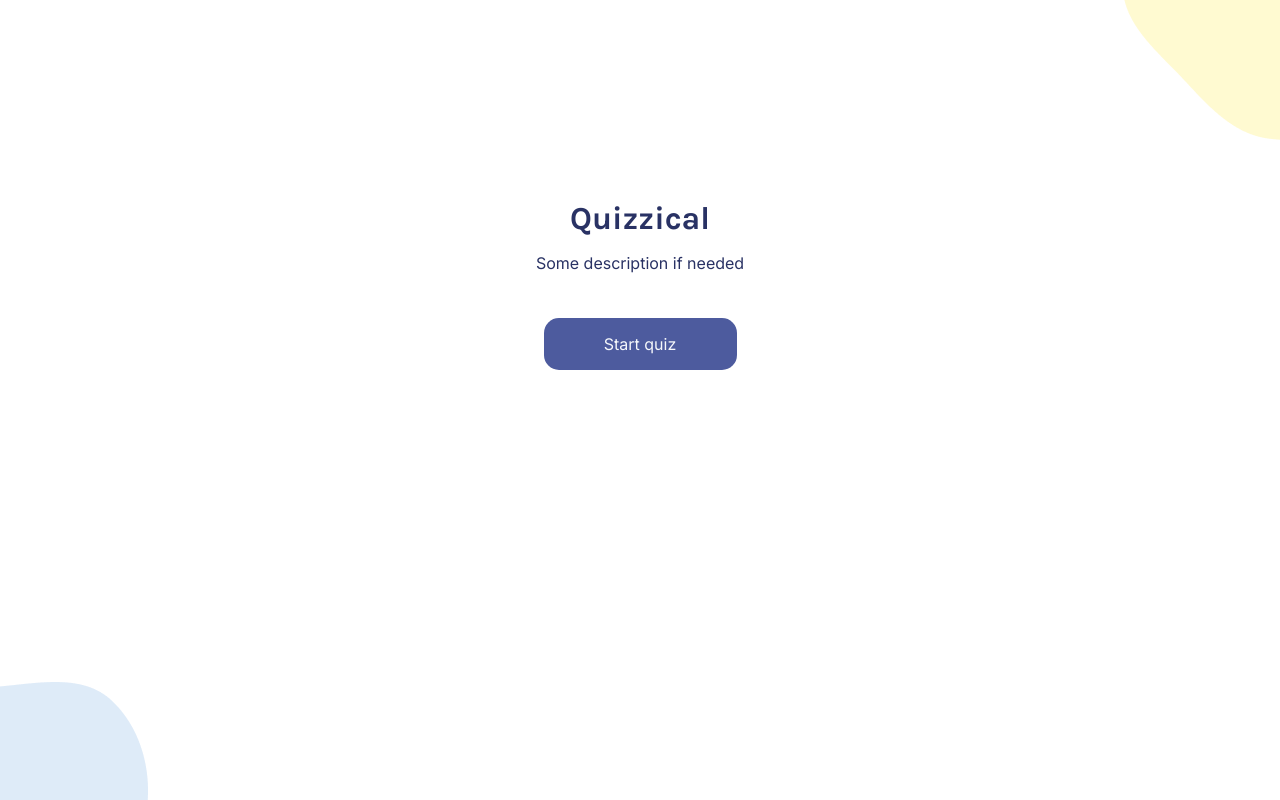
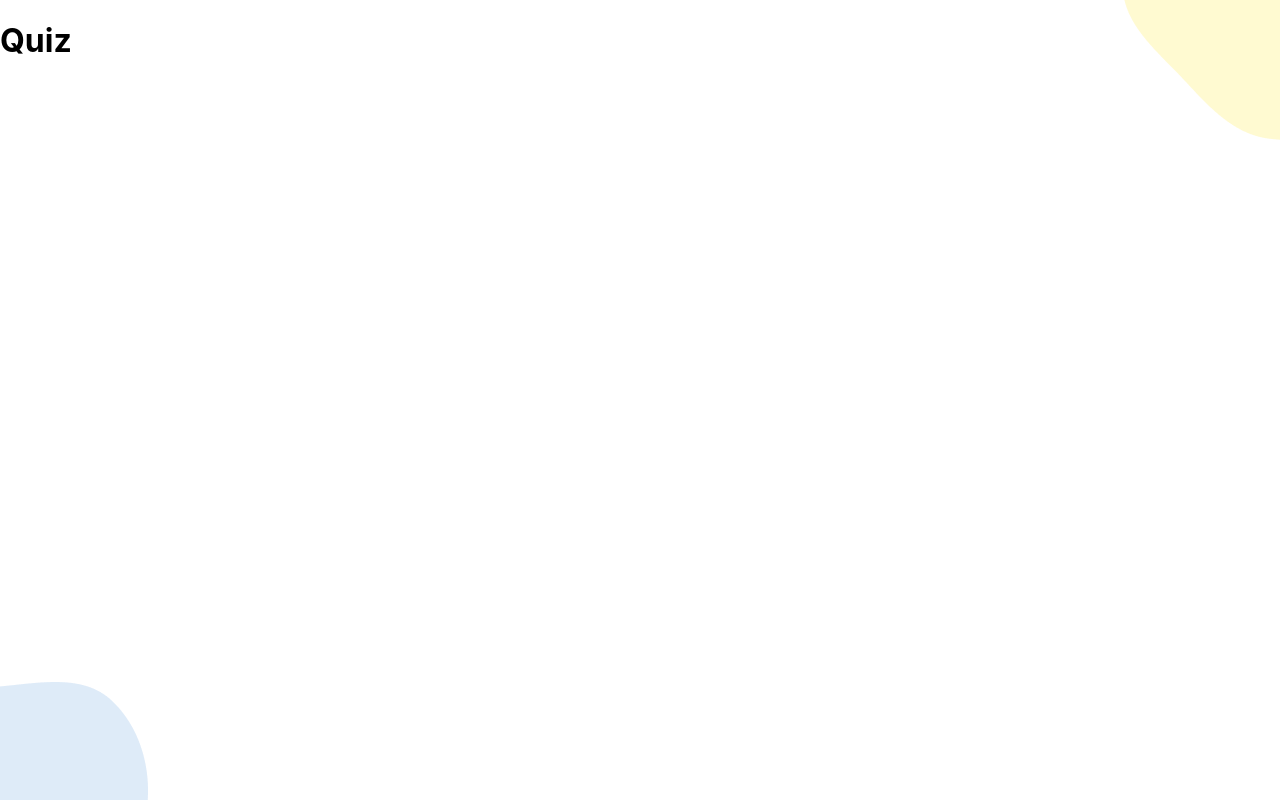
Before and after one commit to OliviaPersson/quizzical, a React (Create React App) app: page / in a window 1280 px wide. Both pictures are taken after a click on the button "Start quiz". Built offline with nearby package versions, Linux system fonts and the light colour scheme.

Commit message:
Add quizz page component

```diff
--- a/src/App.js
+++ b/src/App.js
@@ -1,10 +1,23 @@
+import React from "react";
 import StartPage from "./components/StartPage";
 import "./App.css";
+import QuizPage from "./components/QuizPage";
 
 function App() {
+  const [startGame, setStartGame] = React.useState(false);
+
+  function handleStartQuizz() {
+    setStartGame(true);
+    return <QuizPage />;
+  }
+
   return (
     <div className="app">
-      <StartPage />
+      {!startGame ? (
+        <StartPage handleStartQuizz={handleStartQuizz} />
+      ) : (
+        <QuizPage />
+      )}
     </div>
   );
 }
--- /dev/null
+++ b/src/components/QuizPage.jsx
@@ -0,0 +1,7 @@
+import "./QuizPage.css";
+
+function QuizPage() {
+  return <h1>Quiz</h1>;
+}
+
+export default QuizPage;
--- a/src/components/StartPage.jsx
+++ b/src/components/StartPage.jsx
@@ -1,12 +1,14 @@
 import "./StartPage.css";
 
-function StartPage() {
+function StartPage({ handleStartQuizz }) {
   return (
     <div className="start-page-container">
       <h1 className="header">Quizzical</h1>
       <p className="description">Some description if needed</p>
       <div className="button-container">
-        <button className="start-button">Start quiz</button>
+        <button onClick={handleStartQuizz} className="start-button">
+          Start quiz
+        </button>
       </div>
     </div>
   );
```
Also changed, not shown: src/components/QuizPage.css (added).
